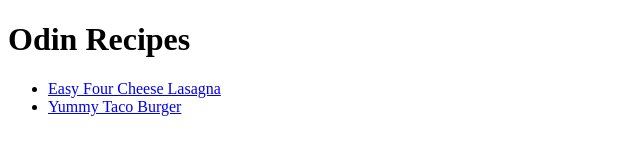
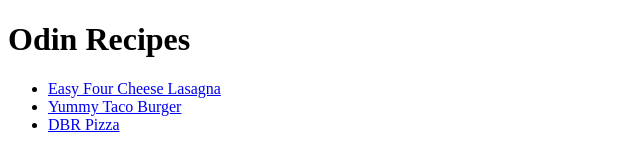
Before and after one commit to Brokensky369/odin-recipes, a plain HTML site: page index.html in a window 1280 px wide. Shown: the full height of the page, 0-640 px from the left. Drawn offline with Linux system fonts and the light colour scheme.

Commit message:
../index.html

```diff
--- a/index.html
+++ b/index.html
@@ -14,6 +14,7 @@
         <ul>
             <li><a href="recipes/lasagna.html">Easy Four Cheese Lasagna</a></li>
             <li><a href="recipes/tacoburger.html">Yummy Taco Burger</a></li>
+            <li><a href="recipes/pizza.html">DBR Pizza</a></li>
         </ul>
     </p>
 
```
